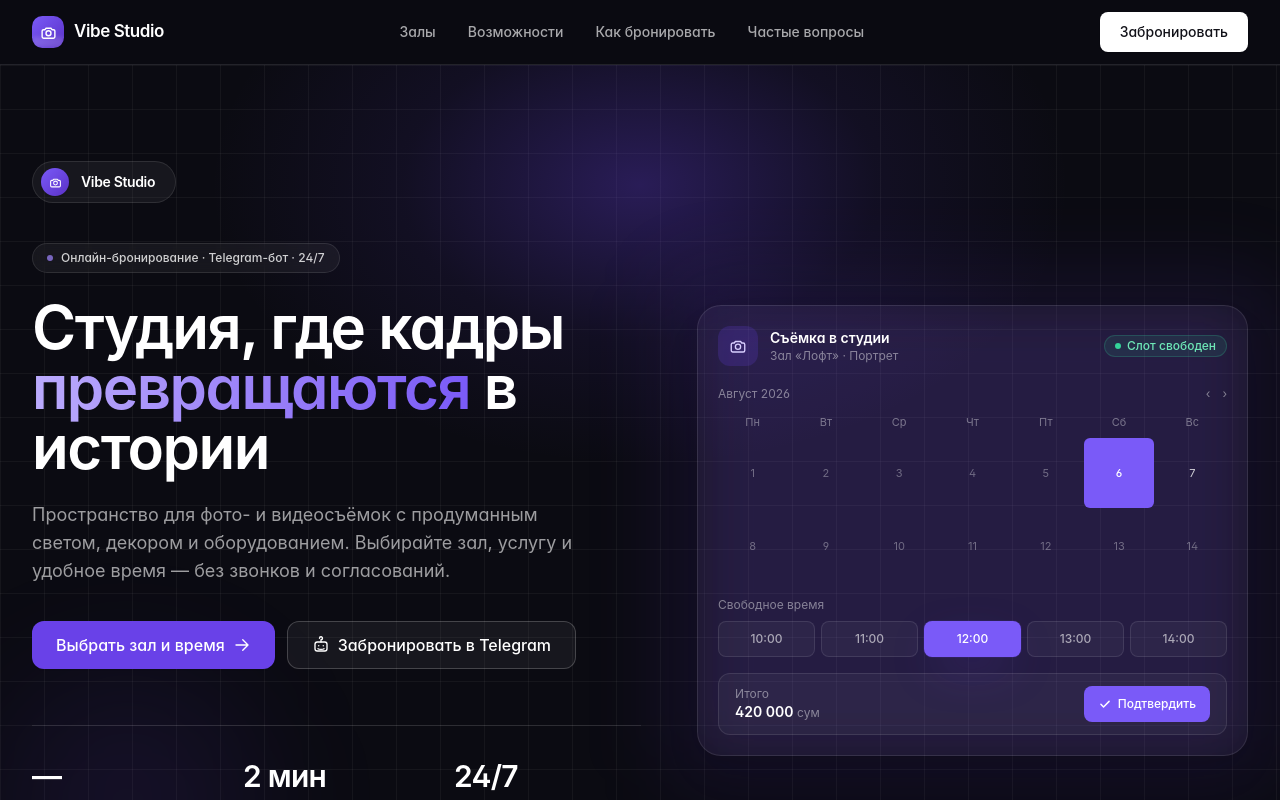
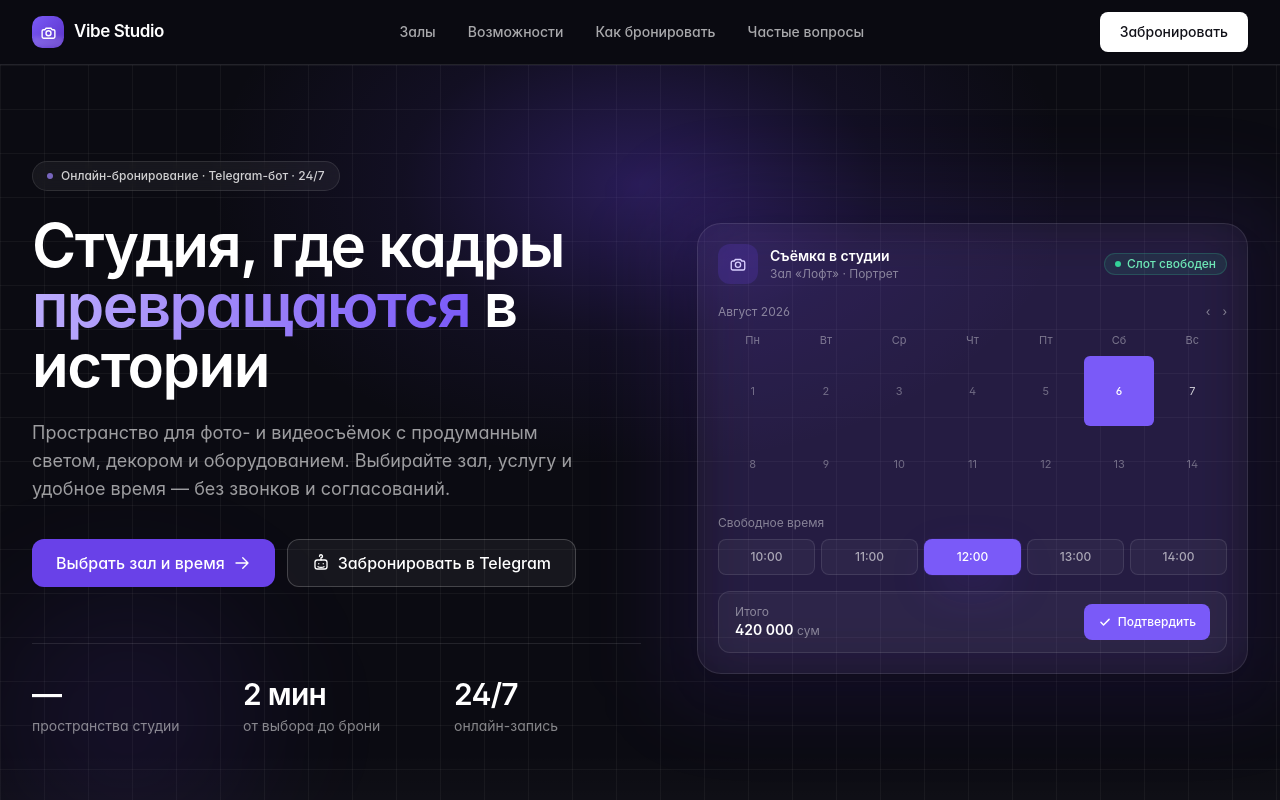
Before and after one commit to troubleN27/VibeStudio, a Next.js app: page / in a window 1280 px wide. Shown: the top 800 px of the page. Built offline with nearby package versions, Linux system fonts and the light colour scheme; no server answers; the database is empty.

Commit message:
Remove Vibe Studio pill button from landing hero

```diff
--- a/src/app/page.tsx
+++ b/src/app/page.tsx
@@ -108,19 +108,6 @@ export default async function HomePage() {
         </div>
 
         <div className="container-page relative pb-20 pt-16 sm:pt-24 lg:pb-28">
-          <div className="mb-10 animate-fade-in-up">
-            <Link
-              href="/"
-              className="group inline-flex items-center gap-3 rounded-full border border-white/10 bg-white/5 py-1.5 pl-2 pr-5 backdrop-blur transition-colors hover:border-brand-500/40 hover:bg-white/10"
-            >
-              <span className="flex h-7 w-7 items-center justify-center rounded-full bg-gradient-to-br from-brand-500 to-brand-700 shadow-sm transition-transform group-hover:scale-105">
-                <IconCamera width={13} height={13} className="text-white" strokeWidth={2} />
-              </span>
-              <span className="text-sm font-semibold tracking-tight text-white">
-                Vibe Studio
-              </span>
-            </Link>
-          </div>
           <div className="grid items-center gap-14 lg:grid-cols-[1.05fr_0.95fr]">
             <div>
               <div
```
